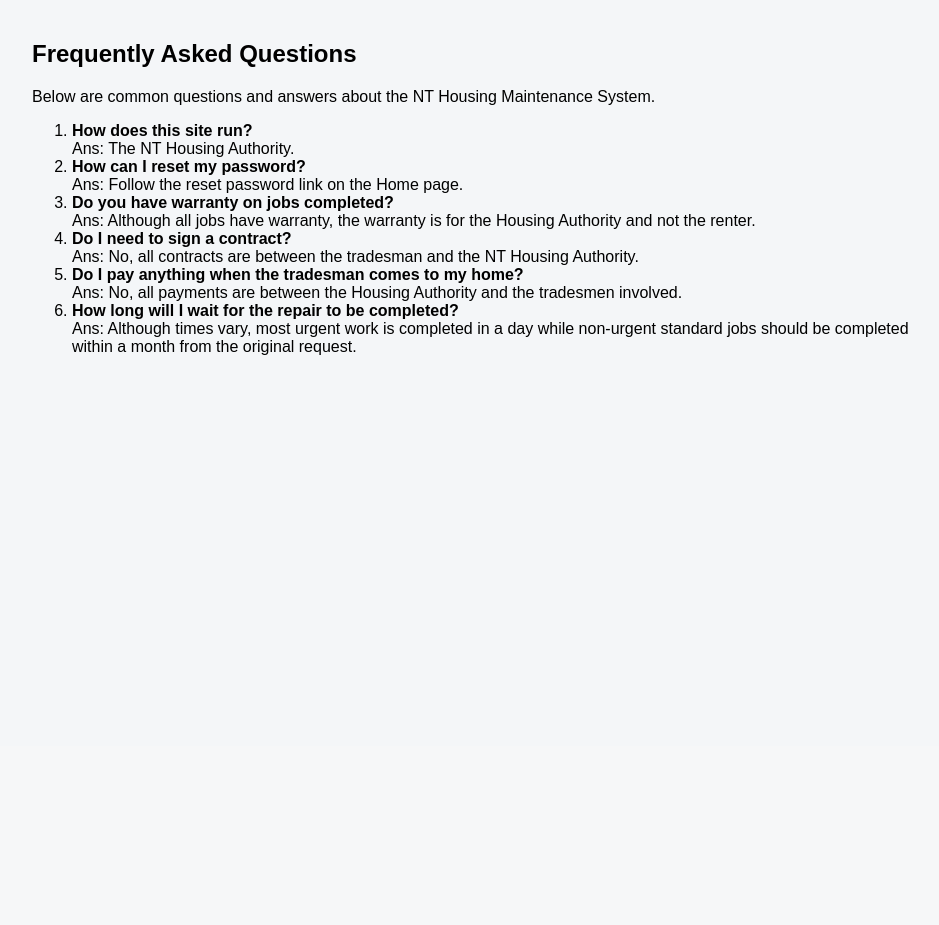
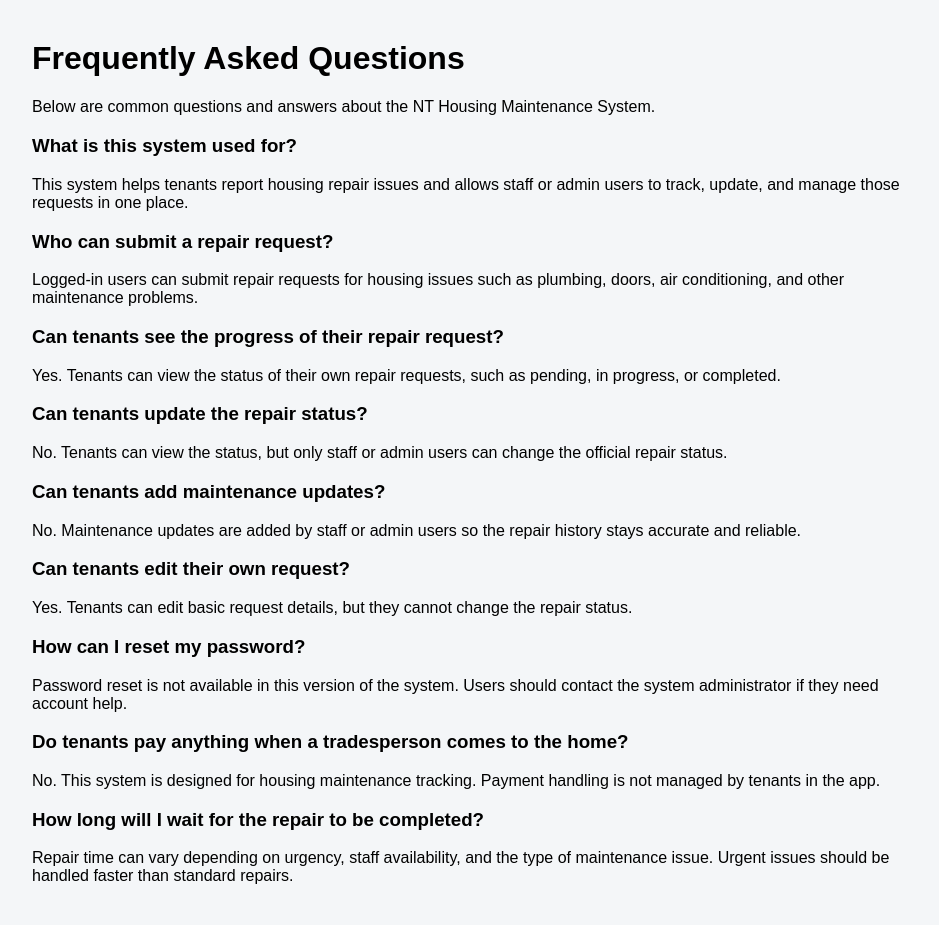
Before and after one commit to ccordoba24/Group1_HIT237, a Django app: template proj_1/housing/templates/housing/faq.html in a window 1280 px wide. Shown: the part 54-979 px from the top of the page, without its empty margins (158-1097 px from the left). Before the commit the page ends 409 px from the top, so only its background shows below. Run offline with Django 3.2, Linux system fonts and the light colour scheme; the template is opened without the code that fills it, so the values that code supplies are empty.

Commit message:
Refined user permissions and FAQ content

```diff
--- a/proj_1/housing/templates/housing/faq.html
+++ b/proj_1/housing/templates/housing/faq.html
@@ -1,35 +1,56 @@
 {% extends "housing/base.html" %}
 
 {% block content %}
-    <div class="container">
-        <h2>Frequently Asked Questions</h2>
-        <p>Below are common questions and answers about the NT Housing Maintenance System.</p>
+<div class="container">
+    <h1>Frequently Asked Questions</h1>
 
-        <ol>
-            <li>
-                <strong>How does this site run?</strong>
-                <div>Ans: The NT Housing Authority.</div>
-            </li>
-            <li>
-                <strong>How can I reset my password?</strong>
-                <div>Ans: Follow the reset password link on the Home page.</div>
-            </li>
-            <li>
-                <strong>Do you have warranty on jobs completed?</strong>
-                <div>Ans: Although all jobs have warranty, the warranty is for the Housing Authority and not the renter.</div>
-            </li>
-            <li>
-                <strong>Do I need to sign a contract?</strong>
-                <div>Ans: No, all contracts are between the tradesman and the NT Housing Authority.</div>
-            </li>
-            <li>
-                <strong>Do I pay anything when the tradesman comes to my home?</strong>
-                <div>Ans: No, all payments are between the Housing Authority and the tradesmen involved.</div>
-            </li>
-            <li>
-                <strong>How long will I wait for the repair to be completed?</strong>
-                <div>Ans: Although times vary, most urgent work is completed in a day while non-urgent standard jobs should be completed within a month from the original request.</div>
-            </li>
-        </ol>
-    </div>
+    <p>
+        Below are common questions and answers about the NT Housing Maintenance System.
+    </p>
+
+    <h3>What is this system used for?</h3>
+    <p>
+        This system helps tenants report housing repair issues and allows staff or admin users to track, update, and manage those requests in one place.
+    </p>
+
+    <h3>Who can submit a repair request?</h3>
+    <p>
+        Logged-in users can submit repair requests for housing issues such as plumbing, doors, air conditioning, and other maintenance problems.
+    </p>
+
+    <h3>Can tenants see the progress of their repair request?</h3>
+    <p>
+        Yes. Tenants can view the status of their own repair requests, such as pending, in progress, or completed.
+    </p>
+
+    <h3>Can tenants update the repair status?</h3>
+    <p>
+        No. Tenants can view the status, but only staff or admin users can change the official repair status.
+    </p>
+
+    <h3>Can tenants add maintenance updates?</h3>
+    <p>
+        No. Maintenance updates are added by staff or admin users so the repair history stays accurate and reliable.
+    </p>
+
+    <h3>Can tenants edit their own request?</h3>
+    <p>
+        Yes. Tenants can edit basic request details, but they cannot change the repair status.
+    </p>
+
+    <h3>How can I reset my password?</h3>
+    <p>
+        Password reset is not available in this version of the system. Users should contact the system administrator if they need account help.
+    </p>
+
+    <h3>Do tenants pay anything when a tradesperson comes to the home?</h3>
+    <p>
+        No. This system is designed for housing maintenance tracking. Payment handling is not managed by tenants in the app.
+    </p>
+
+    <h3>How long will I wait for the repair to be completed?</h3>
+    <p>
+        Repair time can vary depending on urgency, staff availability, and the type of maintenance issue. Urgent issues should be handled faster than standard repairs.
+    </p>
+</div>
 {% endblock %}
```
